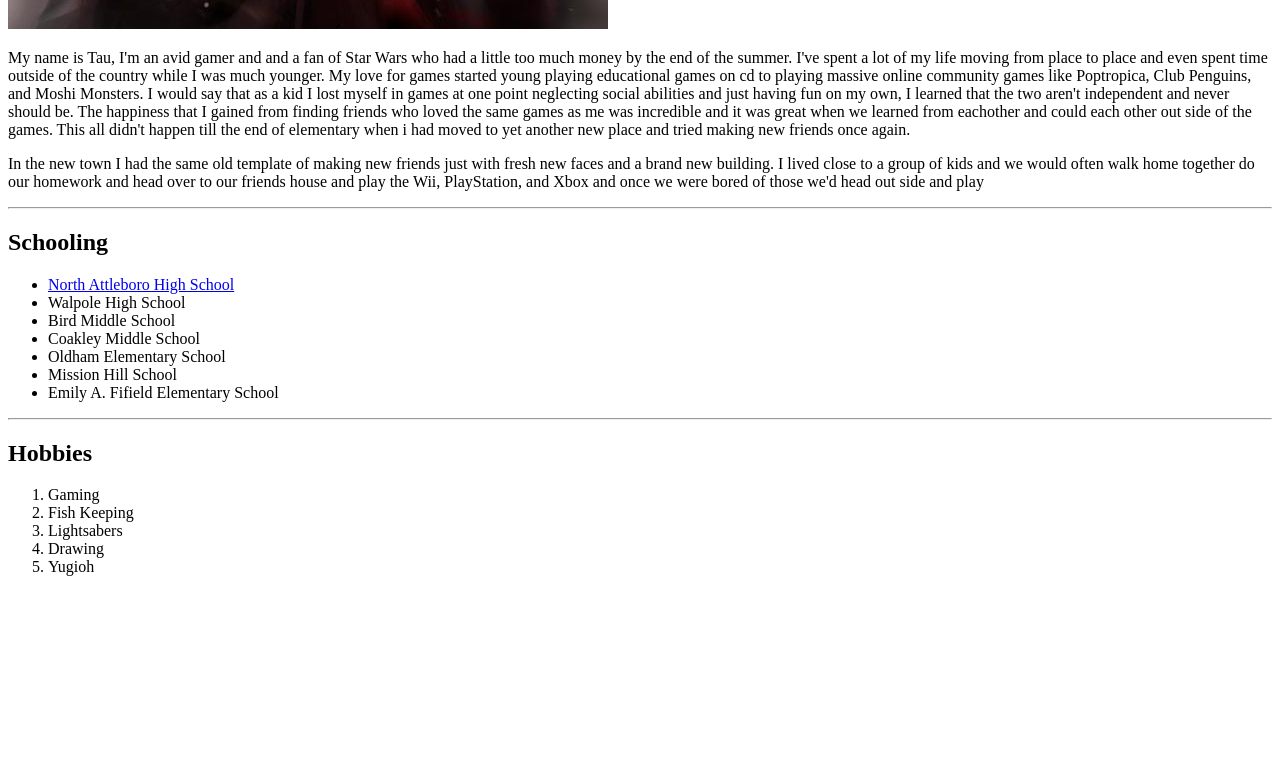
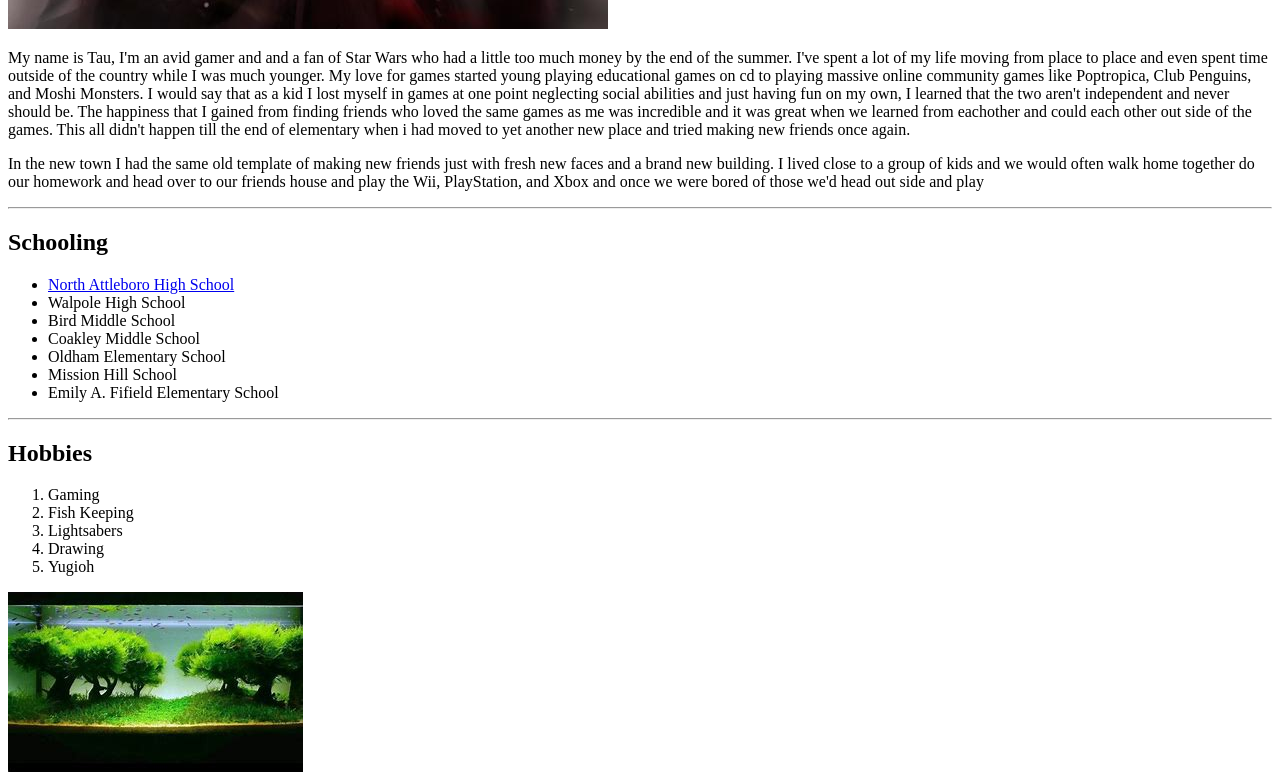
Before and after one commit to Tpreacher/HTML_JavaScript41, a plain HTML site: page HTML_Javascript.41/Root.html in a window 1280 px wide. Shown: the part 1025-1809 px from the top of the page. Before the commit the page ends 1617 px from the top, so only its background shows below. Drawn offline with Linux system fonts and the light colour scheme.

Commit message:
fixing composer file

```diff
--- a/HTML_Javascript.41/Root.html
+++ b/HTML_Javascript.41/Root.html
@@ -3,7 +3,7 @@
 <head>
     <meta charset="UTF-8">
     <meta name="viewport" content="width=device-width, initial-scale=1.0">
-    <title>Document</title>
+    <title>My Bio</title>
 </head>
 <body>
     <h1>Tau Osiris Preacher</h1>
@@ -32,5 +32,6 @@
         <li>Drawing</li>
         <li>Yugioh</li>
     </ol>
+    <img src="images/planted tank.jpg" alt="Love these little guys">
 </body>
 </html>
--- a/HTML_Javascript.41/composer.json
+++ b/HTML_Javascript.41/composer.json
@@ -2,6 +2,6 @@
   "require" : {
   },
   "require-dev": {
-    "heroku/heroku-buildpack-php": "*"
-  }
+    "heroku/heroku-buildpack-php": "*"}
+
 }
```
Also changed, not shown: HTML_Javascript.41/images/planted tank.jpg (added).
